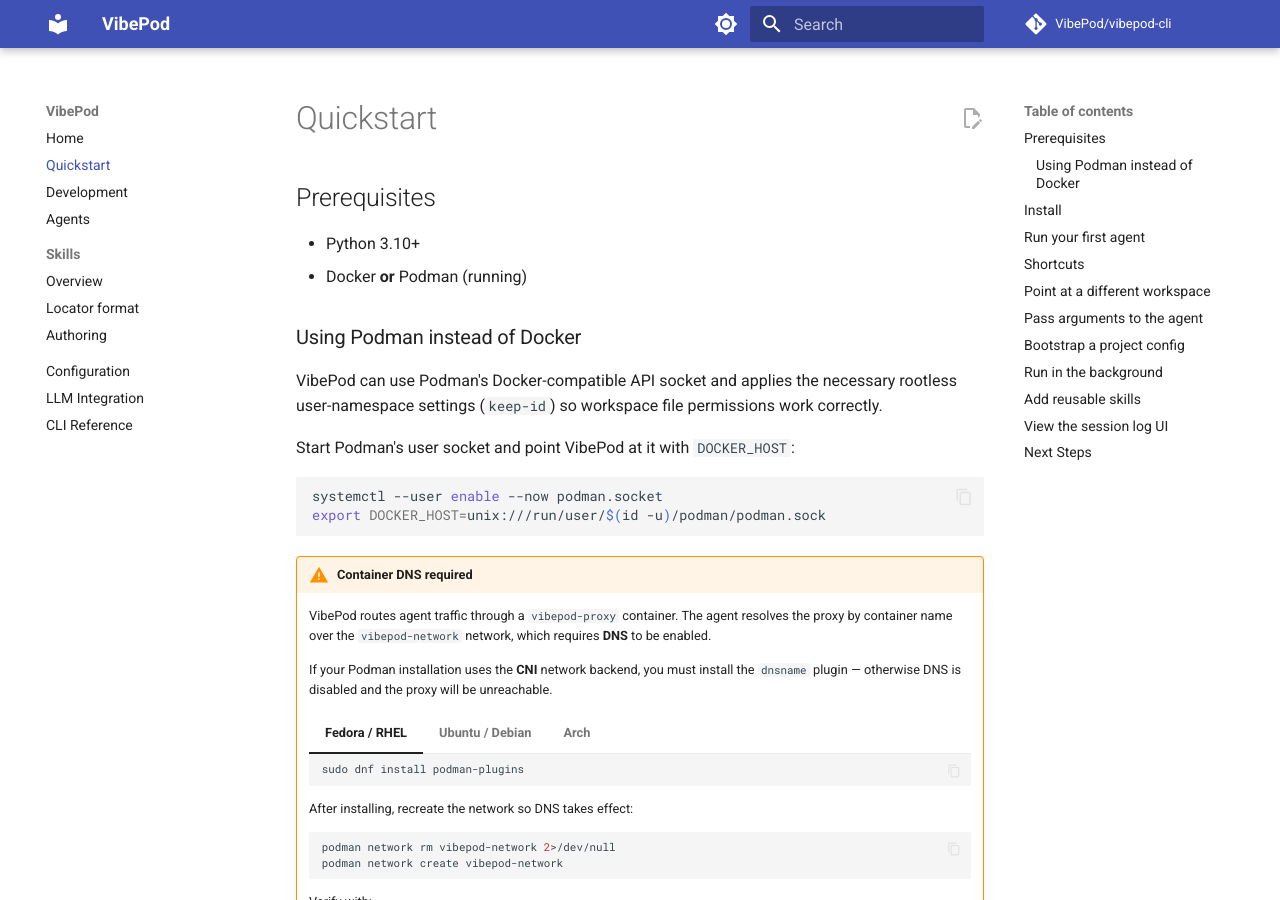
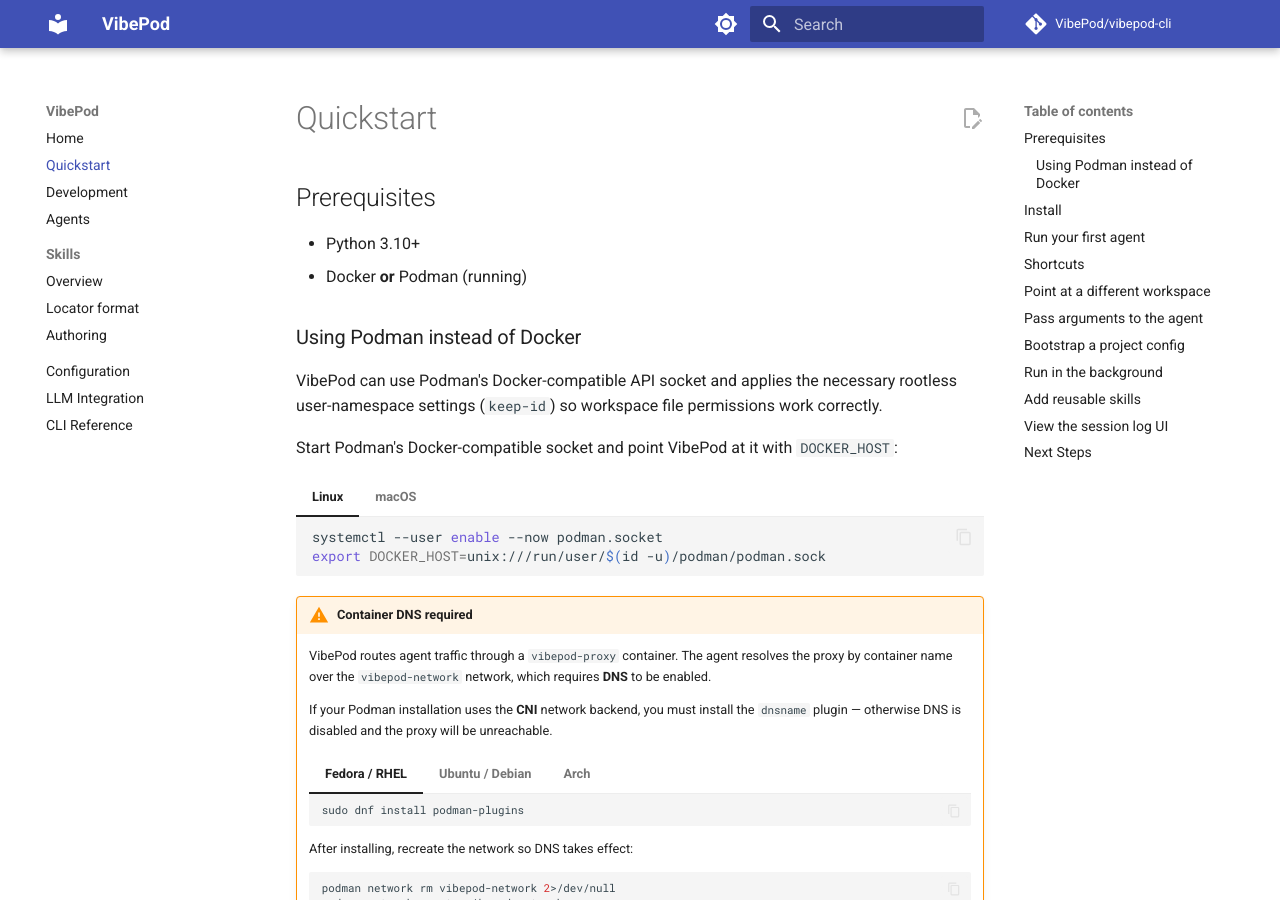
Before and after one commit to VibePod/vibepod-cli, an MkDocs documentation site: the page built from docs/quickstart.md, in a window 1280 px wide and 900 px high. Built offline with MkDocs 1.6.1 and Material for MkDocs 9.7.7, drawn with Linux system fonts in a browser that asks for light colours; comment, search, counter and statistics services are not loaded; some of the changed lines change nothing that is shown.

Commit message:
Add macOS Podman machine setup

````diff
--- a/docs/quickstart.md
+++ b/docs/quickstart.md
@@ -11,12 +11,29 @@
 necessary rootless user-namespace settings (`keep-id`) so workspace file
 permissions work correctly.
 
-Start Podman's user socket and point VibePod at it with `DOCKER_HOST`:
+Start Podman's Docker-compatible socket and point VibePod at it with
+`DOCKER_HOST`:
 
-```bash
-systemctl --user enable --now podman.socket
-export DOCKER_HOST=unix:///run/user/$(id -u)/podman/podman.sock
-```
+=== "Linux"
+
+    ```bash
+    systemctl --user enable --now podman.socket
+    export DOCKER_HOST=unix:///run/user/$(id -u)/podman/podman.sock
+    ```
+
+=== "macOS"
+
+    ```bash
+    podman machine init   # first time only
+    podman machine start
+    export DOCKER_HOST="unix://$(podman machine inspect --format '{{.ConnectionInfo.PodmanSocket.Path}}')"
+    ```
+
+    !!! note "The socket path is dynamic"
+        The Podman machine socket lives under `$TMPDIR`, which changes between
+        machine starts — a hardcoded `DOCKER_HOST` will break after a reboot.
+        Always compute it via `podman machine inspect` as above, and add the
+        `export` line to your `~/.zshrc` so every shell picks it up.
 
 !!! warning "Container DNS required"
     VibePod routes agent traffic through a `vibepod-proxy` container. The agent
````
